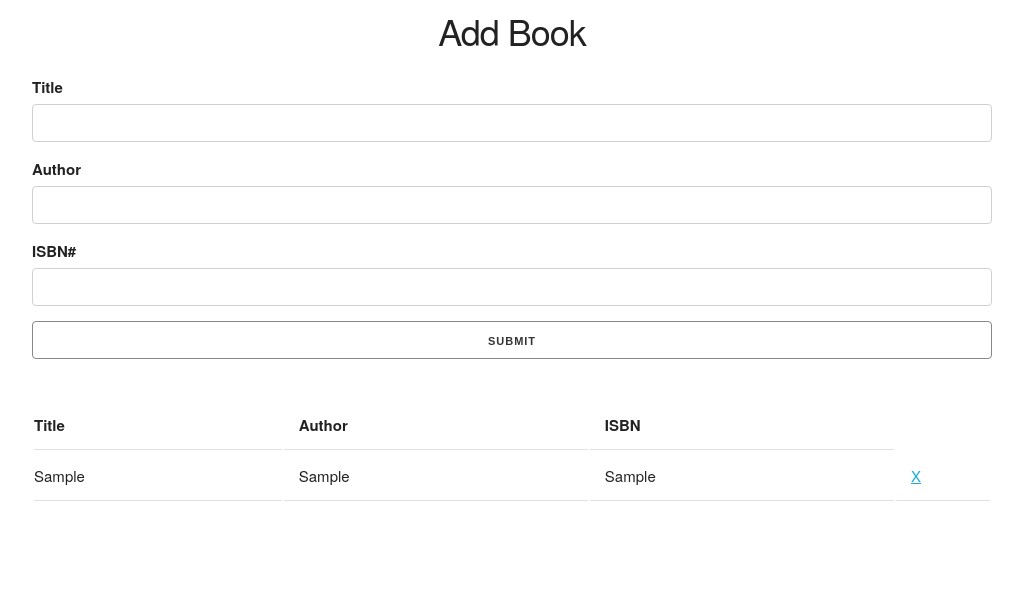
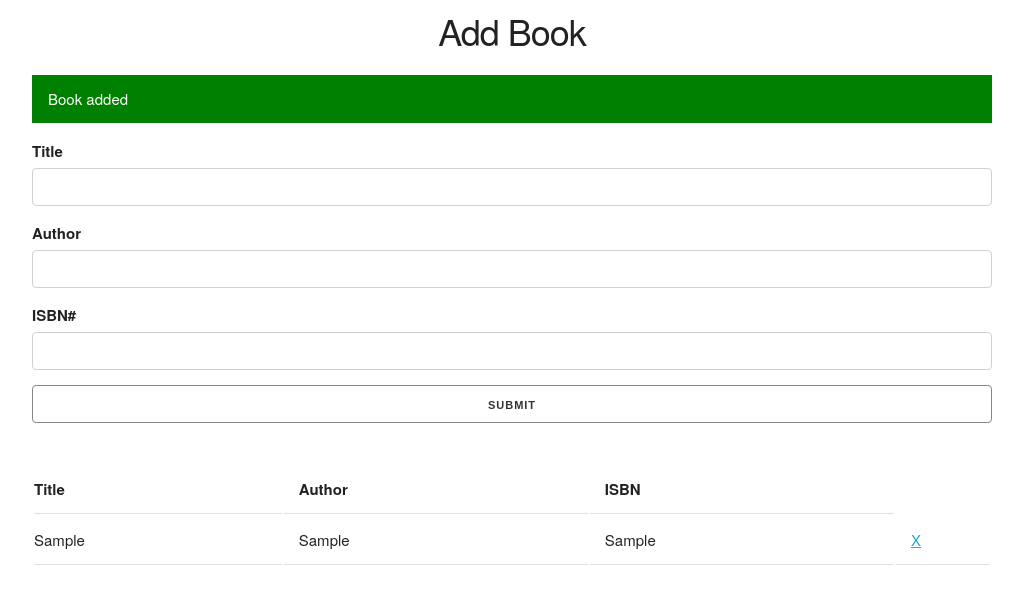
Before and after one commit to altafjava/book-list, a plain HTML site: page index.html in a window 1280 px wide. Both pictures are taken after typing "Sample", "Sample", "Sample" into the empty fields and a click on the input "Submit". Shown: the whole page, without its empty margins (128-1151 px from the left). Drawn offline with nearby package versions, Linux system fonts and the light colour scheme.

Commit message:
implement validation and show alert

```diff
--- a/app-es5.js
+++ b/app-es5.js
@@ -21,13 +21,30 @@ UI.prototype.clearFields = function () {
   document.getElementById('author').value = '';
   document.getElementById('isbn').value = '';
 };
+UI.prototype.showAlert = function (message, className) {
+  const div = document.createElement('div');
+  div.className = `alert ${className}`;
+  div.appendChild(document.createTextNode(message));
+  const container = document.querySelector('.container');
+  const form = document.getElementById('book-form');
+  container.insertBefore(div, form);
+  setTimeout(function () {
+    div.remove();
+  }, 3000);
+};
 document.getElementById('book-form').addEventListener('submit', function (e) {
   e.preventDefault();
   const title = document.getElementById('title').value,
     author = document.getElementById('author').value,
     isbn = document.getElementById('isbn').value;
+
   const book = new Book(title, author, isbn);
   const ui = new UI(book);
-  ui.addBookToList(book);
-  ui.clearFields()
+  if (title === '' || author === '' || isbn === '') {
+    ui.showAlert('Please fill all the inputs', 'error');
+  } else {
+    ui.addBookToList(book);
+    ui.showAlert('Book added', 'success');
+    ui.clearFields();
+  }
 });
--- a/index.html
+++ b/index.html
@@ -13,8 +13,8 @@
       .success,
       .error {
         color: white;
-        padding: 5px;
-        margin: 5px 0 15px 0;
+        padding: 12px 16px;
+        margin: 16px 0;
       }
       .success {
         background: green;
```
